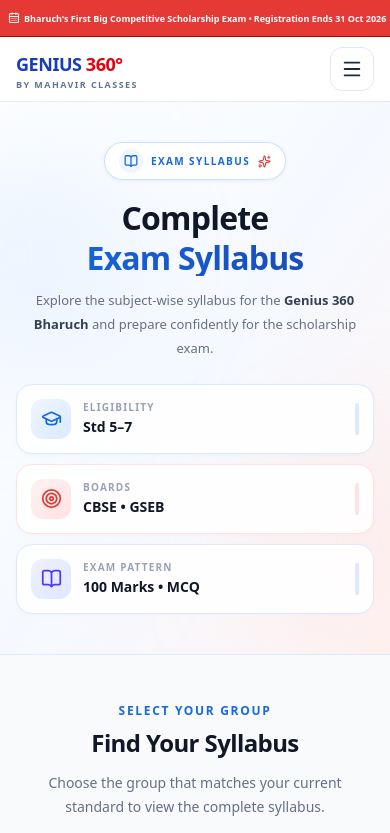
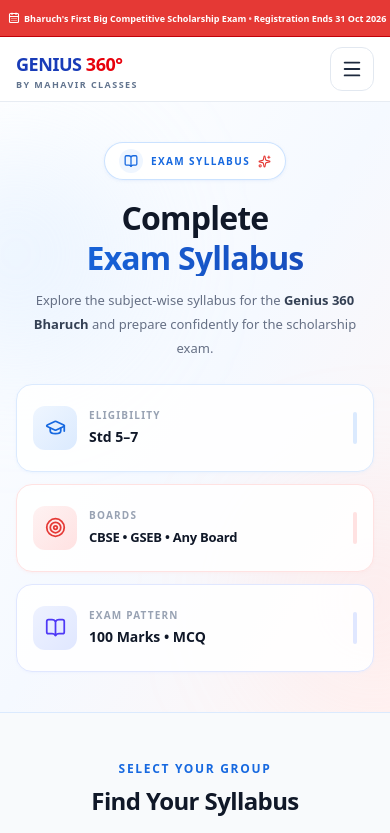
Before and after one commit to KARAN9846/genius-360-bharuch, a Next.js app: page /syllabus in a window 390 px wide. Shown: the top 833 px of the page. Built offline with nearby package versions, Linux system fonts and the light colour scheme.

Commit message:
feat: refine syllabus eligibility and info card layout

```diff
--- a/app/layout.tsx
+++ b/app/layout.tsx
@@ -11,7 +11,7 @@
 export const metadata: Metadata = {
   title: "Genius 360 Bharuch | Bharuch's First Big Scholarship Exam",
   description:
-    "Genius 360 Bharuch is a Junior Level Competitive Scholarship Exam for Std 5, 6 and 7 students from CBSE and GSEB, available in Gujarati and English Medium. Exam date: 13 December 2026.",
+    "Genius 360 Bharuch is a Junior Level Competitive Scholarship Exam open to Std 5, 6 and 7 students from Any Board, available in Gujarati and English Medium. Exam date: 13 December 2026.",
 };
 
 export default function RootLayout({
--- a/components/syllabus/SyllabusGroups.tsx
+++ b/components/syllabus/SyllabusGroups.tsx
@@ -2,6 +2,7 @@
 
 import { BookOpen, Check, ChevronDown } from "lucide-react";
 import { useState } from "react";
+import { examInfo } from "@/data/exam";
 import { syllabusGroups } from "@/data/syllabus";
 import SyllabusSubjectModal from "./SyllabusSubjectModal";
 
@@ -172,7 +173,7 @@
                   </div>
 
                   <p className="text-xs text-[#667085] md:col-span-2 lg:col-span-1 lg:justify-self-end lg:text-right">
-                    CBSE & GSEB • Gujarati & English Medium
+                    Gujarati & English Medium • {examInfo.eligibility.boards.slice(0, 2).join(" ")} & {examInfo.eligibility.boards.slice(2).join(" & ")}
                   </p>
                 </div>
               </div>
--- a/components/syllabus/SyllabusHero.tsx
+++ b/components/syllabus/SyllabusHero.tsx
@@ -1,3 +1,119 @@
+// import { BookOpen, GraduationCap, Target, Sparkles } from "lucide-react";
+// import { examInfo } from "@/data/exam";
+
+// export default function SyllabusHero() {
+//   return (
+//     <section className="relative isolate overflow-hidden border-b border-blue-100 bg-gradient-to-br from-white via-[#F5F9FF] to-[#FFF5F4]">
+//       {/* Decorative Background */}
+//       <div
+//         aria-hidden="true"
+//         className="pointer-events-none absolute -left-24 top-10 -z-10 h-56 w-56 rounded-full bg-blue-200/25 blur-3xl sm:h-72 sm:w-72"
+//       />
+
+//       <div
+//         aria-hidden="true"
+//         className="pointer-events-none absolute -right-24 bottom-0 -z-10 h-56 w-56 rounded-full bg-red-200/20 blur-3xl sm:h-72 sm:w-72"
+//       />
+
+//       <div className="mx-auto w-full max-w-6xl px-4 py-10 sm:px-6 sm:py-14 lg:px-8 lg:py-16">
+//         {/* Hero Heading */}
+//         <div className="mx-auto max-w-3xl text-center">
+//           <div className="inline-flex items-center gap-2 rounded-full border border-blue-200/80 bg-white/90 px-3.5 py-1.5 shadow-sm shadow-blue-100/50">
+//             <span className="flex h-6 w-6 items-center justify-center rounded-full bg-blue-50">
+//               <BookOpen
+//                 size={14}
+//                 strokeWidth={2.2}
+//                 className="text-[#1769E0]"
+//                 aria-hidden="true"
+//               />
+//             </span>
+
+//             <span className="text-[10px] font-bold uppercase tracking-[0.14em] text-[#1769E0] sm:text-xs">
+//               Exam Syllabus
+//             </span>
+
+//             <Sparkles size={13} className="text-[#E53935]" aria-hidden="true" />
+//           </div>
+
+//           <h1 className="mt-5 text-[2rem] font-extrabold leading-[1.12] tracking-tight text-[#101828] sm:mt-6 sm:text-4xl sm:leading-tight lg:text-5xl">
+//             Complete
+//             <span className="mt-1 block bg-gradient-to-r from-[#1769E0] to-[#1746B4] bg-clip-text text-transparent sm:mt-0 sm:inline">
+//               {" "}
+//               Exam Syllabus
+//             </span>
+//           </h1>
+
+//           <p className="mx-auto mt-3 max-w-2xl text-[13px] leading-6 text-[#667085] sm:mt-4 sm:text-base sm:leading-7">
+//             Explore the subject-wise syllabus for the{" "}
+//             <span className="font-bold text-[#344054]">{examInfo.name}</span>{" "}
+//             and prepare confidently for the scholarship exam.
+//           </p>
+//         </div>
+
+//         {/* Exam Information Cards */}
+//         <div className="mx-auto mt-6 grid max-w-3xl grid-cols-1 gap-2.5 sm:mt-8 sm:grid-cols-3 sm:gap-3">
+//           {/* Eligibility */}
+//           <div className="group flex items-center gap-3 rounded-2xl border border-blue-100 bg-white/90 p-3.5 shadow-sm shadow-blue-100/30 transition-all duration-200 hover:-translate-y-0.5 hover:border-blue-200 hover:shadow-md sm:justify-center sm:gap-3.5 sm:px-4 sm:py-4">
+//             <div className="flex h-10 w-10 shrink-0 items-center justify-center rounded-xl bg-gradient-to-br from-blue-50 to-blue-100 text-[#1769E0] transition-transform duration-200 group-hover:scale-105 sm:h-11 sm:w-11">
+//               <GraduationCap size={21} strokeWidth={2} aria-hidden="true" />
+//             </div>
+
+//             <div className="min-w-0 text-left">
+//               <p className="text-[10px] font-bold uppercase tracking-[0.12em] text-[#98A2B3]">
+//                 Eligibility
+//               </p>
+
+//               <p className="mt-0.5 text-sm font-extrabold text-[#101828] sm:text-[15px]">
+//                 Std 5–7
+//               </p>
+//             </div>
+
+//             <div className="ml-auto h-8 w-1 rounded-full bg-blue-100 sm:hidden" />
+//           </div>
+
+//           {/* Boards */}
+//           <div className="group flex items-center gap-3 rounded-2xl border border-red-100 bg-white/90 p-3.5 shadow-sm shadow-red-100/30 transition-all duration-200 hover:-translate-y-0.5 hover:border-red-200 hover:shadow-md sm:justify-center sm:gap-3.5 sm:px-4 sm:py-4">
+//             <div className="flex h-10 w-10 shrink-0 items-center justify-center rounded-xl bg-gradient-to-br from-red-50 to-red-100 text-[#E53935] transition-transform duration-200 group-hover:scale-105 sm:h-11 sm:w-11">
+//               <Target size={21} strokeWidth={2} aria-hidden="true" />
+//             </div>
+
+//             <div className="min-w-0 text-left">
+//               <p className="text-[10px] font-bold uppercase tracking-[0.12em] text-[#98A2B3]">
+//                 Boards
+//               </p>
+
+//               <p className="mt-0.5 text-sm font-extrabold text-[#101828] sm:text-[15px]">
+//                 {examInfo.eligibility.boards.join(" • ")}
+//               </p>
+//             </div>
+
+//             <div className="ml-auto h-8 w-1 rounded-full bg-red-100 sm:hidden" />
+//           </div>
+
+//           {/* Exam Pattern */}
+//           <div className="group flex items-center gap-3 rounded-2xl border border-indigo-100 bg-white/90 p-3.5 shadow-sm shadow-indigo-100/30 transition-all duration-200 hover:-translate-y-0.5 hover:border-indigo-200 hover:shadow-md sm:justify-center sm:gap-3.5 sm:px-4 sm:py-4">
+//             <div className="flex h-10 w-10 shrink-0 items-center justify-center rounded-xl bg-gradient-to-br from-indigo-50 to-indigo-100 text-indigo-600 transition-transform duration-200 group-hover:scale-105 sm:h-11 sm:w-11">
+//               <BookOpen size={21} strokeWidth={2} aria-hidden="true" />
+//             </div>
+
+//             <div className="min-w-0 text-left">
+//               <p className="text-[10px] font-bold uppercase tracking-[0.12em] text-[#98A2B3]">
+//                 Exam Pattern
+//               </p>
+
+//               <p className="mt-0.5 text-sm font-extrabold text-[#101828] sm:text-[15px]">
+//                 100 Marks • MCQ
+//               </p>
+//             </div>
+
+//             <div className="ml-auto h-8 w-1 rounded-full bg-indigo-100 sm:hidden" />
+//           </div>
+//         </div>
+//       </div>
+//     </section>
+//   );
+// }
+
 import { BookOpen, GraduationCap, Target, Sparkles } from "lucide-react";
 import { examInfo } from "@/data/exam";
 
@@ -51,62 +167,59 @@
         </div>
 
         {/* Exam Information Cards */}
-        <div className="mx-auto mt-6 grid max-w-3xl grid-cols-1 gap-2.5 sm:mt-8 sm:grid-cols-3 sm:gap-3">
+        <div className="mx-auto mt-6 grid max-w-3xl grid-cols-1 items-stretch gap-3 sm:mt-8 sm:grid-cols-3 sm:gap-3">
           {/* Eligibility */}
-          <div className="group flex items-center gap-3 rounded-2xl border border-blue-100 bg-white/90 p-3.5 shadow-sm shadow-blue-100/30 transition-all duration-200 hover:-translate-y-0.5 hover:border-blue-200 hover:shadow-md sm:justify-center sm:gap-3.5 sm:px-4 sm:py-4">
-            <div className="flex h-10 w-10 shrink-0 items-center justify-center rounded-xl bg-gradient-to-br from-blue-50 to-blue-100 text-[#1769E0] transition-transform duration-200 group-hover:scale-105 sm:h-11 sm:w-11">
+          <div className="group flex min-h-[88px] items-center gap-3 rounded-2xl border border-blue-100 bg-white/90 px-4 py-4 shadow-sm shadow-blue-100/30 transition-all duration-200 hover:-translate-y-0.5 hover:border-blue-200 hover:shadow-md sm:gap-3">
+            <div className="flex h-11 w-11 shrink-0 items-center justify-center rounded-xl bg-gradient-to-br from-blue-50 to-blue-100 text-[#1769E0] transition-transform duration-200 group-hover:scale-105">
               <GraduationCap size={21} strokeWidth={2} aria-hidden="true" />
             </div>
 
-            <div className="min-w-0 text-left">
+            <div className="min-w-0 flex-1 text-left">
               <p className="text-[10px] font-bold uppercase tracking-[0.12em] text-[#98A2B3]">
                 Eligibility
               </p>
-
-              <p className="mt-0.5 text-sm font-extrabold text-[#101828] sm:text-[15px]">
+              <p className="mt-1 text-sm font-extrabold leading-5 text-[#101828] sm:text-[15px]">
                 Std 5–7
               </p>
             </div>
 
-            <div className="ml-auto h-8 w-1 rounded-full bg-blue-100 sm:hidden" />
+            <div className="ml-auto h-8 w-1 shrink-0 rounded-full bg-blue-100 sm:hidden" />
           </div>
 
           {/* Boards */}
-          <div className="group flex items-center gap-3 rounded-2xl border border-red-100 bg-white/90 p-3.5 shadow-sm shadow-red-100/30 transition-all duration-200 hover:-translate-y-0.5 hover:border-red-200 hover:shadow-md sm:justify-center sm:gap-3.5 sm:px-4 sm:py-4">
-            <div className="flex h-10 w-10 shrink-0 items-center justify-center rounded-xl bg-gradient-to-br from-red-50 to-red-100 text-[#E53935] transition-transform duration-200 group-hover:scale-105 sm:h-11 sm:w-11">
+          <div className="group flex min-h-[88px] items-center gap-3 rounded-2xl border border-red-100 bg-white/90 px-4 py-4 shadow-sm shadow-red-100/30 transition-all duration-200 hover:-translate-y-0.5 hover:border-red-200 hover:shadow-md sm:gap-2.5">
+            <div className="flex h-11 w-11 shrink-0 items-center justify-center rounded-xl bg-gradient-to-br from-red-50 to-red-100 text-[#E53935] transition-transform duration-200 group-hover:scale-105">
               <Target size={21} strokeWidth={2} aria-hidden="true" />
             </div>
 
-            <div className="min-w-0 text-left">
+            <div className="min-w-0 flex-1 text-left">
               <p className="text-[10px] font-bold uppercase tracking-[0.12em] text-[#98A2B3]">
                 Boards
               </p>
-
-              <p className="mt-0.5 text-sm font-extrabold text-[#101828] sm:text-[15px]">
-                CBSE • GSEB
+              <p className="mt-1 text-[13px] font-extrabold leading-5 tracking-[-0.02em] text-[#101828] sm:text-[12px] lg:text-[13px]">
+                {examInfo.eligibility.boards.join(" • ")}
               </p>
             </div>
 
-            <div className="ml-auto h-8 w-1 rounded-full bg-red-100 sm:hidden" />
+            <div className="ml-auto h-8 w-1 shrink-0 rounded-full bg-red-100 sm:hidden" />
           </div>
 
           {/* Exam Pattern */}
-          <div className="group flex items-center gap-3 rounded-2xl border border-indigo-100 bg-white/90 p-3.5 shadow-sm shadow-indigo-100/30 transition-all duration-200 hover:-translate-y-0.5 hover:border-indigo-200 hover:shadow-md sm:justify-center sm:gap-3.5 sm:px-4 sm:py-4">
-            <div className="flex h-10 w-10 shrink-0 items-center justify-center rounded-xl bg-gradient-to-br from-indigo-50 to-indigo-100 text-indigo-600 transition-transform duration-200 group-hover:scale-105 sm:h-11 sm:w-11">
+          <div className="group flex min-h-[88px] items-center gap-3 rounded-2xl border border-indigo-100 bg-white/90 px-4 py-4 shadow-sm shadow-indigo-100/30 transition-all duration-200 hover:-translate-y-0.5 hover:border-indigo-200 hover:shadow-md sm:gap-3">
+            <div className="flex h-11 w-11 shrink-0 items-center justify-center rounded-xl bg-gradient-to-br from-indigo-50 to-indigo-100 text-indigo-600 transition-transform duration-200 group-hover:scale-105">
               <BookOpen size={21} strokeWidth={2} aria-hidden="true" />
             </div>
 
-            <div className="min-w-0 text-left">
+            <div className="min-w-0 flex-1 text-left">
               <p className="text-[10px] font-bold uppercase tracking-[0.12em] text-[#98A2B3]">
                 Exam Pattern
               </p>
-
-              <p className="mt-0.5 text-sm font-extrabold text-[#101828] sm:text-[15px]">
+              <p className="mt-1 text-sm font-extrabold leading-5 text-[#101828] sm:text-[13px] lg:text-[15px]">
                 100 Marks • MCQ
               </p>
             </div>
 
-            <div className="ml-auto h-8 w-1 rounded-full bg-indigo-100 sm:hidden" />
+            <div className="ml-auto h-8 w-1 shrink-0 rounded-full bg-indigo-100 sm:hidden" />
           </div>
         </div>
       </div>
--- a/data/exam.ts
+++ b/data/exam.ts
@@ -15,7 +15,7 @@
 
   eligibility: {
     standards: ["Std 5", "Std 6", "Std 7"],
-    boards: ["CBSE", "GSEB"],
+    boards: ["CBSE", "GSEB", "Any Board"],
     mediums: ["English", "Gujarati"],
   },
 
```
